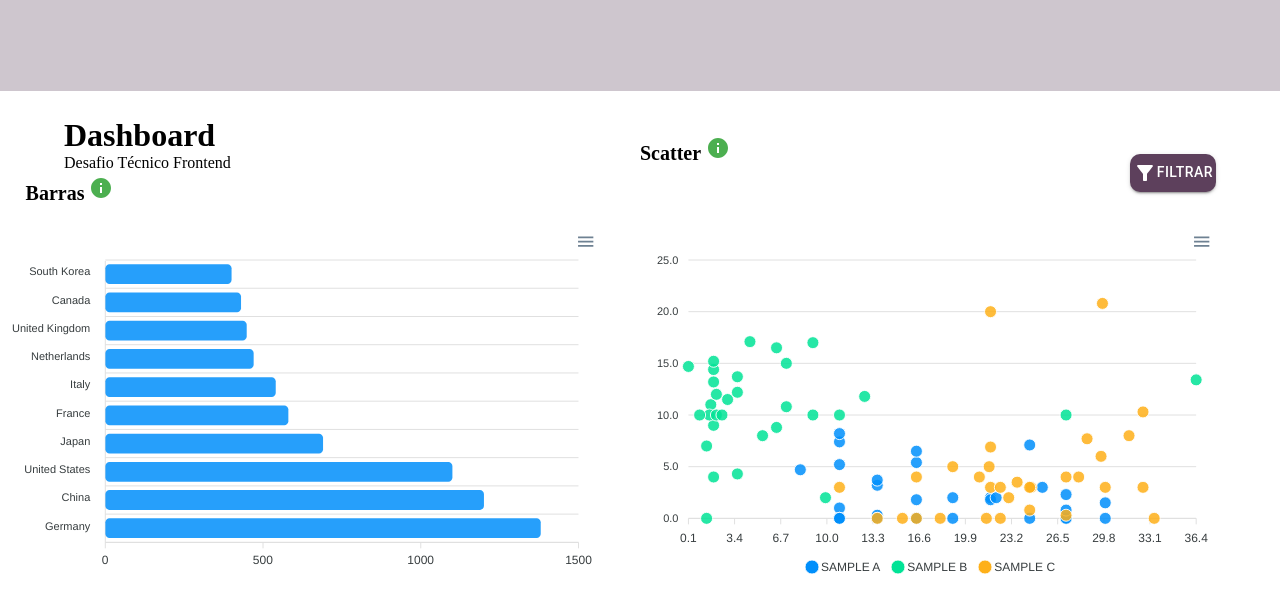
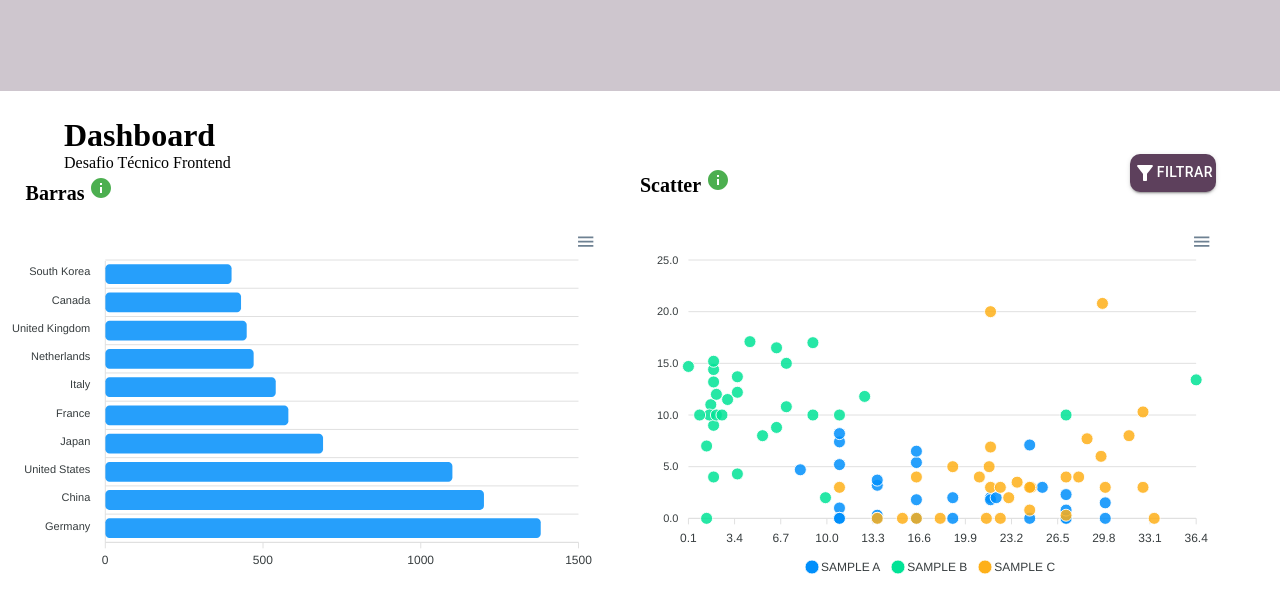
Before and after one commit to Murbachw/teste-pratico, a React (Create React App) app: page / in a window 1280 px wide. Shown: the top 612 px of the page. Built offline with nearby package versions, Linux system fonts and the light colour scheme.

Commit message:
ajustes finais

```diff
--- a/src/components/css/barChart.css
+++ b/src/components/css/barChart.css
@@ -1,6 +1,6 @@
 .TextoBarras{
     position: absolute;
-    top: 17%;
+    top: 25%;
     font-size: 20px;
     left: 2%;
 }
--- a/src/components/css/scatterChart.css
+++ b/src/components/css/scatterChart.css
@@ -1,6 +1,6 @@
 .TextoScatter{
     position: absolute;
-    top: 17%;
+    top: 25%;
     font-size: 20px;
     left: 51%;
 }
@@ -19,5 +19,6 @@
   @media only screen and (max-width: 1440px) {
     .TextoScatter{
         left: 50%;
+        top: 21%;
     }
   }
```
